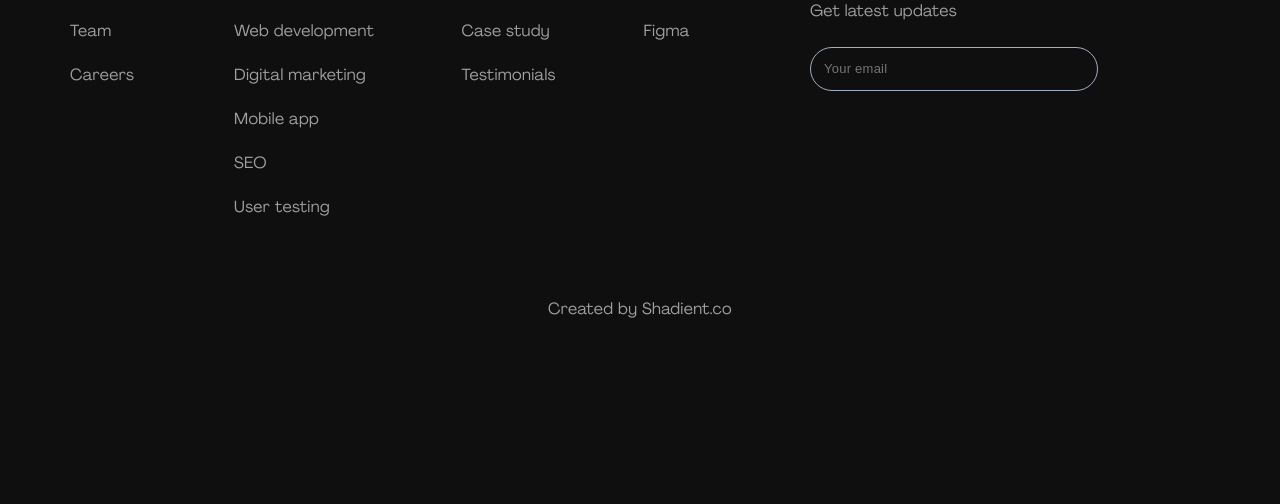
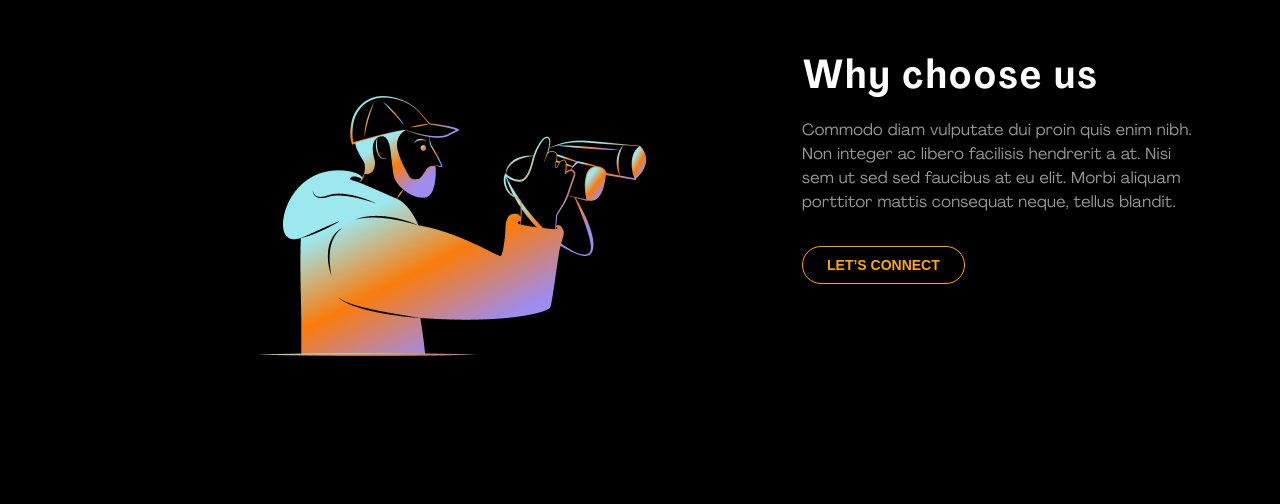
Before and after one commit to m-rolana/training__css-flex, a plain HTML site: page index.html in a window 1280 px wide. Shown: the part 1599-2103 px from the top of the page. Before the commit the page ends 1960 px from the top, so only its background shows below. Drawn offline with Linux system fonts and the light colour scheme.

Commit message:
improve layout & add why-choose-us section

```diff
--- a/index.html
+++ b/index.html
@@ -8,7 +8,7 @@
   </head>
   <body>
     <div class="wrapper">
-      <header class="header">
+      <header class="header width-wrapper">
         <div class="logo">
           <img class="logo__image" src="./img/logo.png" alt="Logo" />
           <p class="logo__title">Shadient.co</p>
@@ -24,8 +24,10 @@
           </button>
         </nav>
       </header>
+
       <main class="main">
-        <section class="screen screen_1">
+        <section class="width-wrapper">
+          <div class="main-screen">
             <h1 class="main-title">Attract NewLeads like never before</h1>
             <p class="description">
               Risus commodo id odio turpis pharetra elementum. Pulvinar porta
@@ -35,18 +37,21 @@
               <input class="attract__input" type="text" placeholder="Email" />
               <button class="attract__button orange-button">Attract</button>
             </div>
+          </div>
         </section>
 
-        <section class="trusted">
+        <section class="screen_odd">
+          <div class="width-wrapper">
+            <div class="trusted">
               <div class="trusted__text">
                 <h2 class="trusted__title title">
                   Trusted by 200+ companies around the world
                 </h2>
                 <p class="trusted__description">
-              Vulputate molestie molestie amet leo blandit accumsan. Sapien sed
-              amet tellus purus sit odio eget. Diam morbi faucibus vitae neque
-              id in. Nullam sed et dapibus nunc, porta enim orci urna, sit.
-              Lectus ac.
+                  Vulputate molestie molestie amet leo blandit accumsan. Sapien
+                  sed amet tellus purus sit odio eget. Diam morbi faucibus vitae
+                  neque id in. Nullam sed et dapibus nunc, porta enim orci urna,
+                  sit. Lectus ac.
                 </p>
               </div>
               <div class="companies">
@@ -153,10 +158,38 @@
                   </div>
                 </div>
               </div>
+            </div>
+          </div>
+        </section>
+
+        <section class="screen_odd">
+          <div class="width-wrapper">
+            <div class="choose">
+              <img
+                src="./img/why-choose-us.png"
+                alt="Why choose us"
+                class="choose__searching"
+              />
+              <div class="choose__content">
+                <h2 class="choose__title title">Why choose us</h2>
+                <p class="choose__description">
+                  Commodo diam vulputate dui proin quis enim nibh. Non integer
+                  ac libero facilisis hendrerit a at. Nisi sem ut sed sed
+                  faucibus at eu elit. Morbi aliquam porttitor mattis consequat
+                  neque, tellus blandit.
+                </p>
+                <button class="choose__connect orange-button orange-button_transaparent">
+                  Let’s connect
+                </button>
+              </div>
+            </div>
+          </div>
         </section>
       </main>
 
-      <footer class="footer">
+      <footer class="screen_odd">
+        <div class="width-wrapper">
+          <div class="footer">
             <div class="columns">
               <div class="column">
                 <a href="" class="column__item column__item_main">Company</a>
@@ -194,6 +227,8 @@
               </div>
             </div>
             <p class="created_by">Created by Shadient.co</p>
+          </div>
+        </div>
       </footer>
     </div>
   </body>
--- a/scss/index.scss
+++ b/scss/index.scss
@@ -3,6 +3,7 @@
 @import "./header";
 @import "./main-screen";
 @import "./trusted-companies";
+@import "./why-choose-us";
 @import "./footer";
 
 
@@ -69,9 +70,16 @@ a {
   }
 }
 
-.main {
-  .screen {
-    height: 100vh;
-    box-sizing: border-box;
+.width-wrapper {
+  max-width: 1440px;
+  margin: 0 auto;
+  box-sizing: border-box;
+}
+
+.screen {
+  width: 100%;
+
+  &_odd {
+    background-color:#000;
   }
 }
--- a/scss/main-screen.scss
+++ b/scss/main-screen.scss
@@ -1,8 +1,8 @@
-.screen_1 {
+.main-screen {
     display: flex;
     flex-direction: column;
     align-items: center;
-    padding: 191px 450px 0 450px;
+    padding: 191px 458px 208px 458px;
   }
 
   .main-title {
--- a/scss/trusted-companies.scss
+++ b/scss/trusted-companies.scss
@@ -1,6 +1,6 @@
 .trusted {
     padding: 80px 70px 124px 70px;
-    background-color: #000;
+    /* background-color: #000; */
 
     &__text {
       display: flex;
--- /dev/null
+++ b/scss/why-choose-us.scss
@@ -0,0 +1,21 @@
+.choose {
+    display: flex;
+    padding: 23px 75px 23px 102px;
+
+    &__searching {
+    }
+
+    &__content {
+    }
+
+    &__title {
+        margin-bottom: 16px;
+    }
+
+    &__description {
+        margin-bottom: 32px;
+    }
+
+    &__connect {
+    }
+}
```
Also changed, not shown: css/index.css, css/main-screen.css, css/why-choose-us.css (added), img/why-choose-us.png (added). Lines whose indentation alone changed are shown as unchanged.
